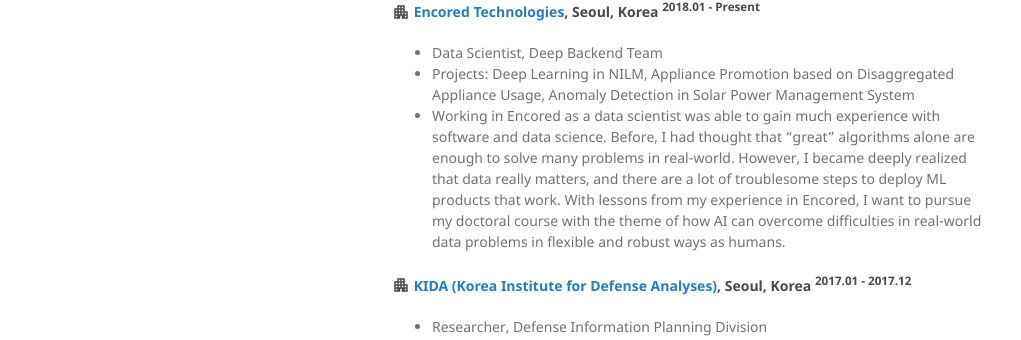
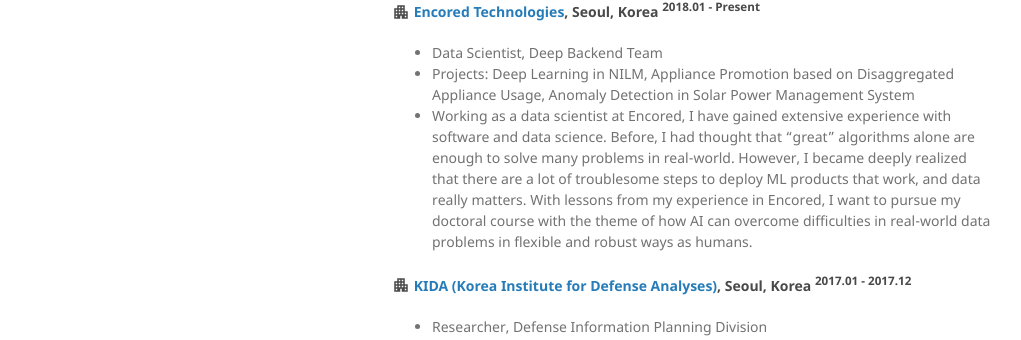
Before and after one commit to ch-shin/ch-shin.github.io, a Jekyll site: the page built from index.md, in a window 1280 px wide and 1337 px high. Shown: the part 804-1144 px from the top of the window, without its empty margins (128-1149 px from the left). Built offline with Jekyll 4.4.1, drawn with Linux system fonts in a browser that asks for light colours.

Commit message:
Revise writings

```diff
--- a/index.md
+++ b/index.md
@@ -52,7 +52,7 @@
 </h4>
 - Data Scientist, Deep Backend Team
 - Projects: Deep Learning in NILM, Appliance Promotion based on Disaggregated Appliance Usage, Anomaly Detection in Solar Power Management System
-- Working in Encored as a data scientist was able to gain much experience with software and data science. Before, I had thought that “great” algorithms alone are enough to solve many problems in real-world. However, I became deeply realized that data really matters, and there are a lot of troublesome steps to deploy ML products that work. With lessons from my experience in Encored, I want to pursue my doctoral course with the theme of how AI can overcome difficulties in real-world data problems in flexible and robust ways as humans.
+- Working as a data scientist at Encored, I have gained extensive experience with software and data science. Before, I had thought that “great” algorithms alone are enough to solve many problems in real-world. However, I became deeply realized that there are a lot of troublesome steps to deploy ML products that work, and data really matters. With lessons from my experience in Encored, I want to pursue my doctoral course with the theme of how AI can overcome difficulties in real-world data problems in flexible and robust ways as humans.
 
 <h4 class="experience">
   <i class="material-icons md-18">apartment</i>
```
